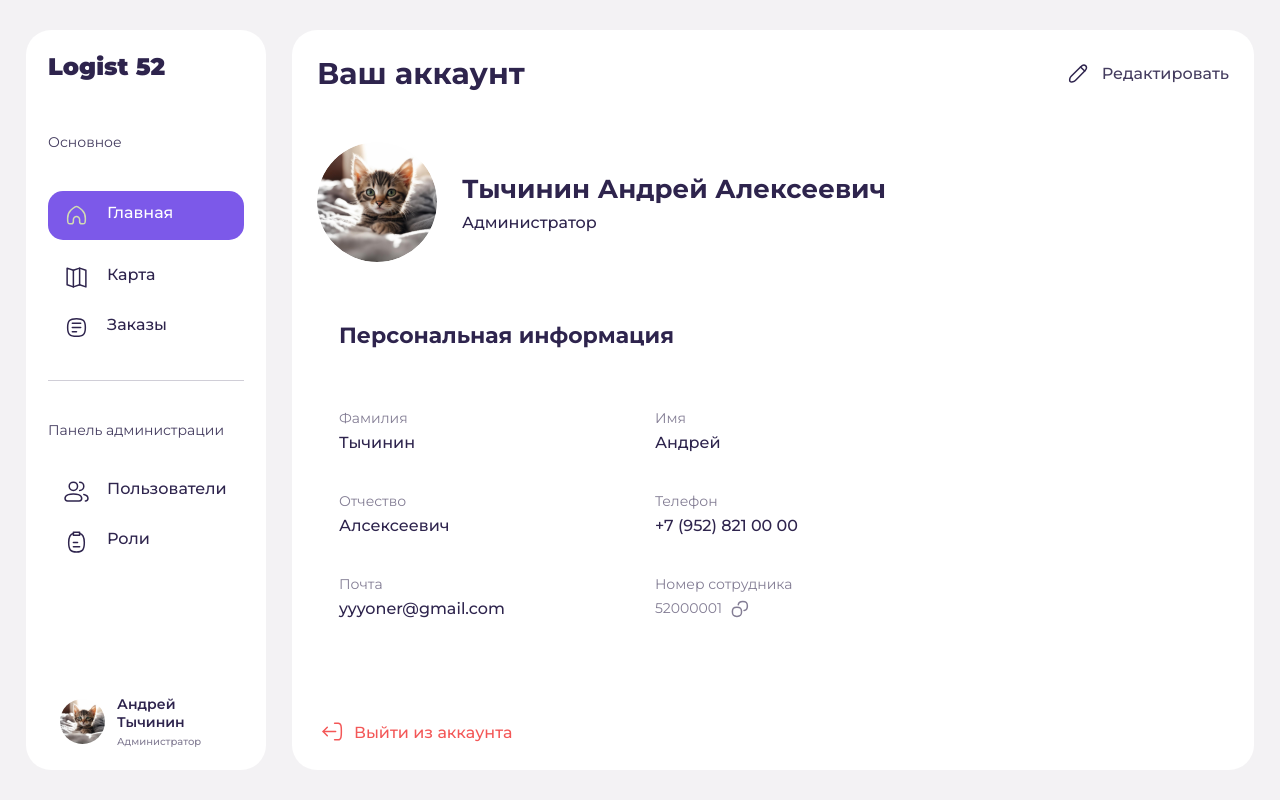
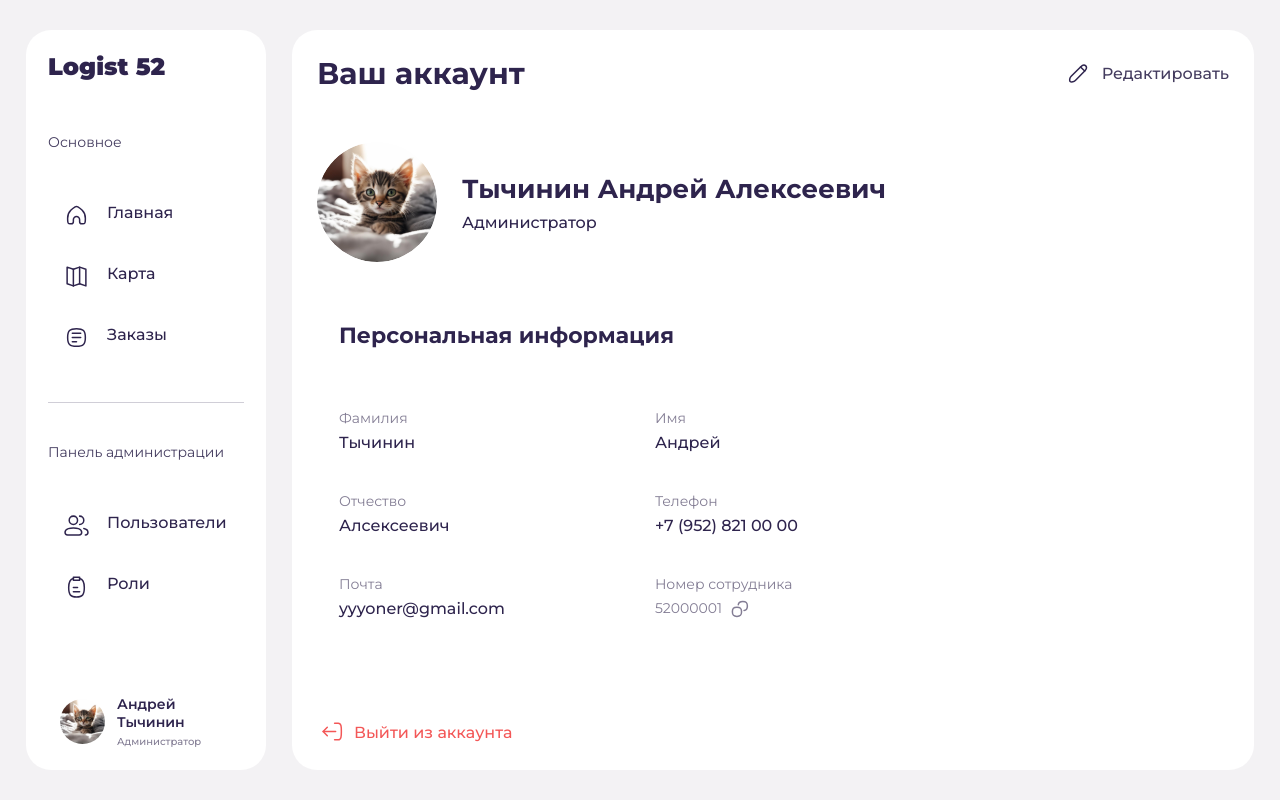
Before and after one commit to NikitaKrylov/HackatonSpring, a SvelteKit app in the folder frontend/: page /account in a window 1280 px wide. Built offline with nearby package versions, Linux system fonts and the light colour scheme; a web font is replaced by a local one.

Commit message:
feat: dynamic sidebar

```diff
--- /dev/null
+++ b/frontend/src/lib/sidebar/SideBar.svelte
@@ -0,0 +1,95 @@
+<script lang="ts">
+    import SideBarEntry from "./SideBarEntry.svelte";
+</script>
+
+<div class="sidebar">
+    <div class="top">
+        <div class="logo">Logist 52</div>
+        <div class="sidebar__main">
+            <section class="sidebar-menu">
+                <p class="Regular">Основное</p>
+                <div class="main__btns">
+                    <SideBarEntry path="/dashboard" name="Главная" icon="home" />
+                    <SideBarEntry path="/map" name="Карта" icon="map" />
+                    <SideBarEntry path="/supply" name="Заказы" icon="orders" />
+                </div>
+                <div class="line"></div>
+                <p class="Regular">Панель администрации</p>
+                <div class="main__btns">
+                    <SideBarEntry path="/admin/users" name="Пользователи" icon="users" />
+                    <SideBarEntry path="/admin/roles" name="Роли" icon="roles" />
+                </div>
+            </section>
+        </div>
+    </div>
+    <div class="main__user">
+        <img src="" alt="" class="avatar" />
+        <img src="./icons/avatar.svg" alt="" class="avatar" />
+        <div class="user-role">
+            <p class="Semibold user-name">Андрей Тычинин</p>
+            <p class="Medium user-role-name">Администратор</p>
+        </div>
+    </div>
+</div>
+
+<style lang="scss">
+    .sidebar {
+        background-color: white;
+        border-radius: 25px;
+        padding: 22px;
+        max-width: 240px;
+        min-height: 90vh;
+
+        display: flex;
+        flex-direction: column;
+        justify-content: space-between;
+    }
+
+    .logo {
+        font-weight: 900;
+        font-size: 24px;
+    }
+
+    .sidebar__main {
+        margin-top: 52px;
+        display: flex;
+        flex-direction: column;
+
+        p {
+            color: var(--dark-blue-70);
+        }
+    }
+
+    .main__btns {
+        margin-top: 40px;
+        display: flex;
+        flex-direction: column;
+        gap: 12px;
+        color: var(--white);
+    }
+
+    .line {
+        margin: 40px 0;
+        width: 196px;
+        height: 1px;
+        background-color: rgba(208, 206, 215, 1);
+    }
+
+    .main__user {
+        display: flex;
+        gap: 12px;
+        .user-role {
+            display: flex;
+            flex-direction: column;
+
+            .user-name {
+                font-size: 14px;
+                margin-bottom: 4px;
+            }
+
+            .user-role-name {
+                color: var(--dark-blue-60);
+            }
+        }
+    }
+</style>
--- /dev/null
+++ b/frontend/src/lib/sidebar/SideBarEntry.svelte
@@ -0,0 +1,32 @@
+<script lang="ts">
+    import { page } from "$app/stores";
+
+    export let icon: string;
+    export let path: string;
+    export let name: string;
+</script>
+
+<a class:active={$page.url.pathname.startsWith(path)} href={path}>
+    <img src={`/icons/${icon}.svg`} alt="" />
+    <span>{name}</span>
+</a>
+
+<style lang="scss">
+    a {
+        display: flex;
+        text-align: center;
+        gap: 18px;
+        color: var(--dark-blue-90);
+        padding: 12px 16px;
+        text-decoration: none;
+
+        &.active {
+            background-color: var(--egg-blue-100);
+            border-radius: 15px;
+            color: var(--white);
+            img {
+                filter: invert(100%);
+            }
+        }
+    }
+</style>
--- a/frontend/src/routes/(authorized)/+layout.svelte
+++ b/frontend/src/routes/(authorized)/+layout.svelte
@@ -1,5 +1,5 @@
 <script lang="ts">
-    import SideBar from "./SideBar.svelte";
+    import SideBar from "$lib/sidebar/SideBar.svelte";
 </script>
 
 <main>
--- a/frontend/src/routes/(authorized)/SideBar.svelte
+++ /dev/null
@@ -1,118 +0,0 @@
-<script lang="ts">
-</script>
-
-
-<div class="sidebar">
-    <div class="top">
-        <div class="logo">Logist 52</div>
-        <div class="sidebar__main">
-            <section class="sidebar-menu">
-                <p class="Regular">Основное</p>
-                <div class="main__btns">
-                    <button class:active={true} class="btn-main"><img class:active={true} src="/icons/home.svg" />Главная</button>
-                    <button class:active={false} class="btn-map"><img class:active={false} src="/icons/map.svg" />Карта</button>
-                    <button class:active={false} class="btn-orders"><img class:active={false} src="/icons/orders.svg" />Заказы</button>
-                </div>
-                <div class="line"></div>
-                <p class="Regular">Панель администрации</p>
-                <div class="main__btns">
-                    <button class:active={false} class="btn-users"><img src="/icons/users.svg" />Пользователи</button>
-                    <button class:active={false} class="btn-roles"><img src="/icons/roles.svg" />Роли</button>
-                </div>
-            </section>
-        </div>
-    </div>
-    <div class="main__user">
-        <img src="" alt="" class="avatar">
-        <img src="./icons/avatar.svg" alt="" class="avatar">
-        <div class="user-role">
-            <p class="Semibold user-name">Андрей Тычинин</p>
-            <p class="Medium user-role-name">Администратор</p>
-        </div>
-    </div>
-</div>
-
-<style lang="scss">
-
-.sidebar{
-    background-color: white;
-    border-radius: 25px;
-    padding: 22px;
-    max-width: 240px;
-    min-height: 90vh;
-
-    display: flex;
-    flex-direction: column;
-    justify-content: space-between;
-}
-
-.logo{
-    font-weight: 900;
-    font-size: 24px;
-}
-
-.sidebar__main{
-    margin-top: 52px;
-    display: flex;
-    flex-direction: column;
-
-    p{
-        color: var(--dark-blue-70);
-    }
-}
-
-.main__btns{
-    margin-top: 40px;
-    display: flex;
-    flex-direction: column;
-    gap: 25px;
-    color: var(--white);
-}
-
-.line {
-        margin: 40px 0;
-        width: 196px;
-        height: 1px;
-        background-color: rgba(208, 206, 215, 1);
-    }
-
-button {
-    display: flex;
-    text-align: center;
-    gap: 18px;
-    color: var(--dark-blue-90);
-    padding: 0 16px;
-
-    &.active{
-        padding: 12px 16px;
-        background-color: var(--egg-blue-100);
-        border-radius: 15px;
-        color: var(--white);
-    }
-
-    img.active{
-        filter: invert(100%);
-    }
-}
-
-.main__user{
-    display: flex;
-    gap: 12px;
-    .user-role{
-        display: flex;
-        flex-direction: column;
-
-        .user-name{
-            font-size: 14px;
-            margin-bottom: 4px;
-        }
-
-        .user-role-name{
-            color: var(--dark-blue-60);
-        }
-    }
-}
-
-
-
-</style>
```
Also changed, not shown: frontend/src/routes/(authorized)/supply/+page.svelte (renamed from frontend/src/routes/(authorized)/suply/+page.svelte), frontend/src/routes/(authorized)/supply/Header.svelte (renamed from frontend/src/routes/(authorized)/suply/Header.svelte), frontend/src/routes/(authorized)/supply/List.svelte (renamed from frontend/src/routes/(authorized)/suply/List.svelte).
